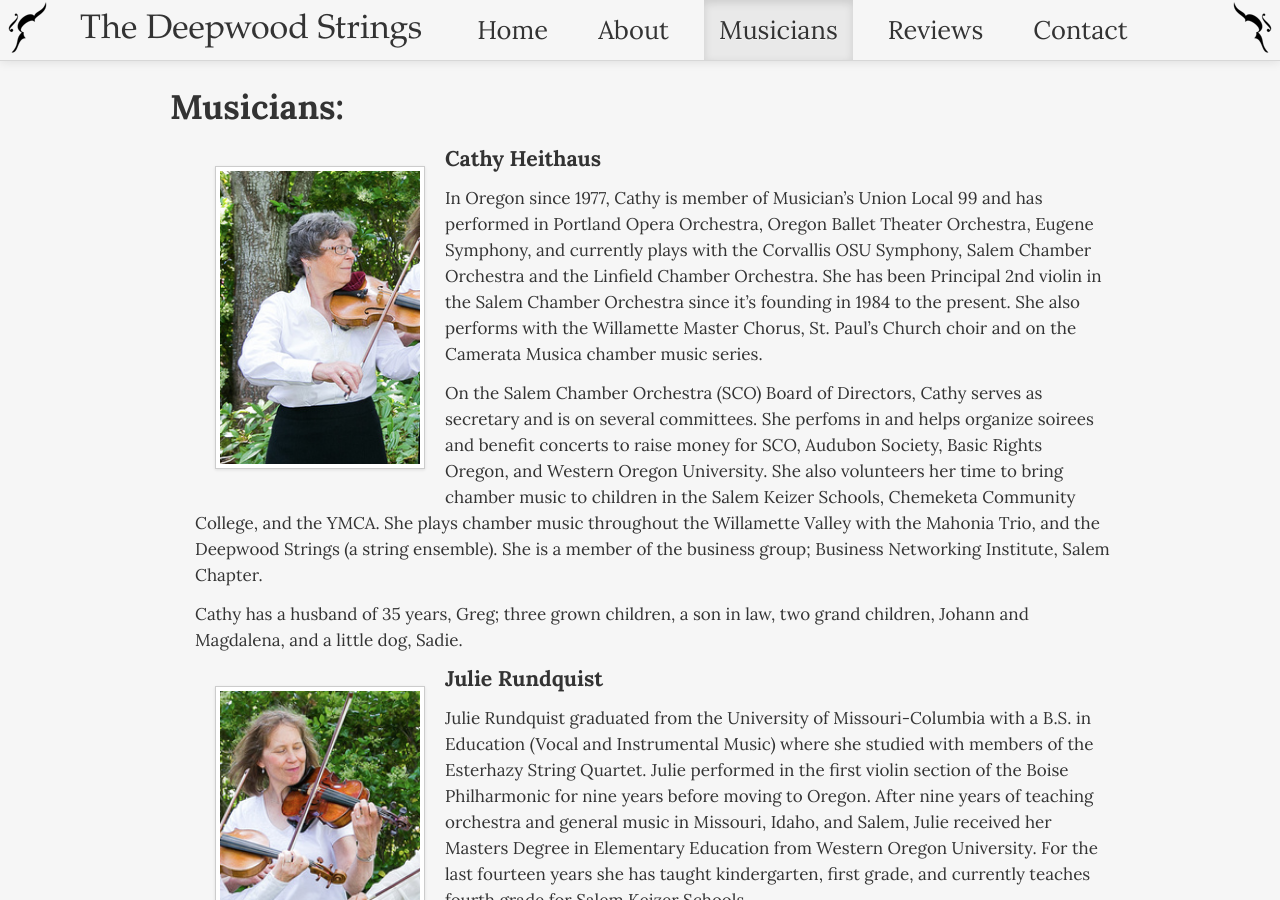
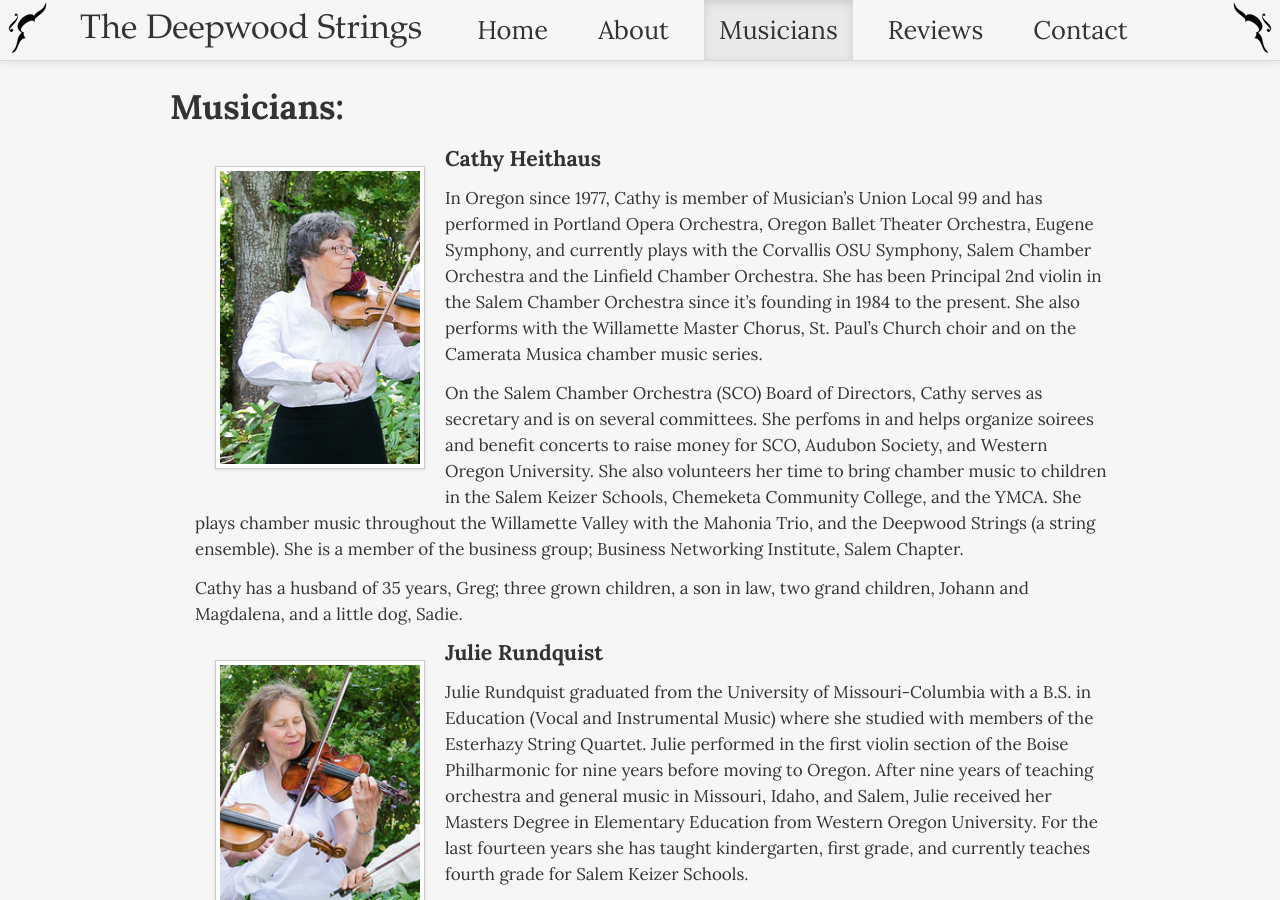
Before and after one commit to bheithaus/deepwood_strings, a Jekyll site: the page built from musicians/index.html, in a window 1280 px wide and 900 px high. Built offline with Jekyll 4.4.1, drawn with Linux system fonts in a browser that asks for light colours; some of the changed text lies outside the part shown.

Commit message:
update musicians

```diff
--- a/musicians/index.html
+++ b/musicians/index.html
@@ -13,7 +13,7 @@
         </div>
         <h4>Cathy Heithaus</h4>
 				<p>In Oregon since 1977, Cathy is member of Musician’s Union Local 99 and has performed in Portland Opera Orchestra, Oregon Ballet Theater Orchestra, Eugene Symphony, and currently plays with the Corvallis OSU Symphony, Salem Chamber Orchestra and the Linfield Chamber Orchestra.  She has been Principal 2nd violin in the Salem Chamber Orchestra since it’s founding in 1984 to the present. She also performs with the Willamette Master Chorus, St. Paul’s Church choir and on the Camerata Musica chamber music series.</p>
-        <p>On the Salem Chamber Orchestra (SCO) Board of Directors, Cathy serves as secretary and is on several committees.  She perfoms in and helps organize soirees and benefit concerts to raise money for SCO, Audubon Society, Basic Rights Oregon, and Western Oregon University.  She also volunteers her time to bring chamber music to children in the Salem Keizer Schools, Chemeketa Community College, and the YMCA.  She plays chamber music throughout the Willamette Valley with the Mahonia Trio, and the Deepwood Strings (a string ensemble).  She is a member of the business group; Business Networking Institute, Salem Chapter.</p>
+        <p>On the Salem Chamber Orchestra (SCO) Board of Directors, Cathy serves as secretary and is on several committees.  She perfoms in and helps organize soirees and benefit concerts to raise money for SCO, Audubon Society, and Western Oregon University.  She also volunteers her time to bring chamber music to children in the Salem Keizer Schools, Chemeketa Community College, and the YMCA.  She plays chamber music throughout the Willamette Valley with the Mahonia Trio, and the Deepwood Strings (a string ensemble).  She is a member of the business group; Business Networking Institute, Salem Chapter.</p>
         <p>Cathy has a husband of 35 years, Greg; three grown children, a son in law, two grand children, Johann and Magdalena, and a little dog, Sadie.</p>
       </li>
 			<li>
@@ -49,7 +49,7 @@
 				<p>Jenny Gleason earned her Bachelor of Music degree in cello performance in 1996 from the University of Kentucky.  Since moving to Salem she has performed with several regional organizations including the Salem Chamber Orchestra (SCO), Willamette Master Chorus, and various recitals on the Camerata Musica series.  Jenny joined the Board of SCO in 2009. Currently serving as Vice President, she is also an active member of the governance, marketing and orchestra policy committees.</p>
         <p>As a representative of SCO, Jenny participated in the Oregon Arts Commission’s, “A Capacity Building Initiative”, Leadership Exchange program in the 2010-11 season and is thrilled to continue with Phase II of the program in 2011-2012.</p>
         <p>Jenny believes strongly in providing quality and accessible chamber music experiences for all in Salem.  SCO’s “Summer Soiree” chamber music series has grown in reputation and outreach through its presentation of recitals in homes, businesses, and even a hayloft.  She has been instrumental in organizing and expanding these intimate musical events and is always seeking unique and interesting ways to bring music to the people of Salem.</p>
-        <p>Always an advocate of sharing music with children and adults alike, she has volunteered her time to bring music to children in the Salem Keizer school district, the YMCA, and Chemeketa Community College.  Jenny also volunteers time and fundraising support to organizations such as the Salem Chamber Orchestra, Audubon Society, Mid-Valley Women’s Crisis Center, and Basic Rights Oregon.</p>
+        <p>Always an advocate of sharing music with children and adults alike, she has volunteered her time to bring music to children in the Salem Keizer school district, the YMCA, and Chemeketa Community College.  Jenny also volunteers time and fundraising support to organizations such as the Salem Chamber Orchestra, Audubon Society, Mid-Valley Women’s Crisis Center.</p>
       </li>
 			<li>
         <!-- <div class="pull-left image">
```
